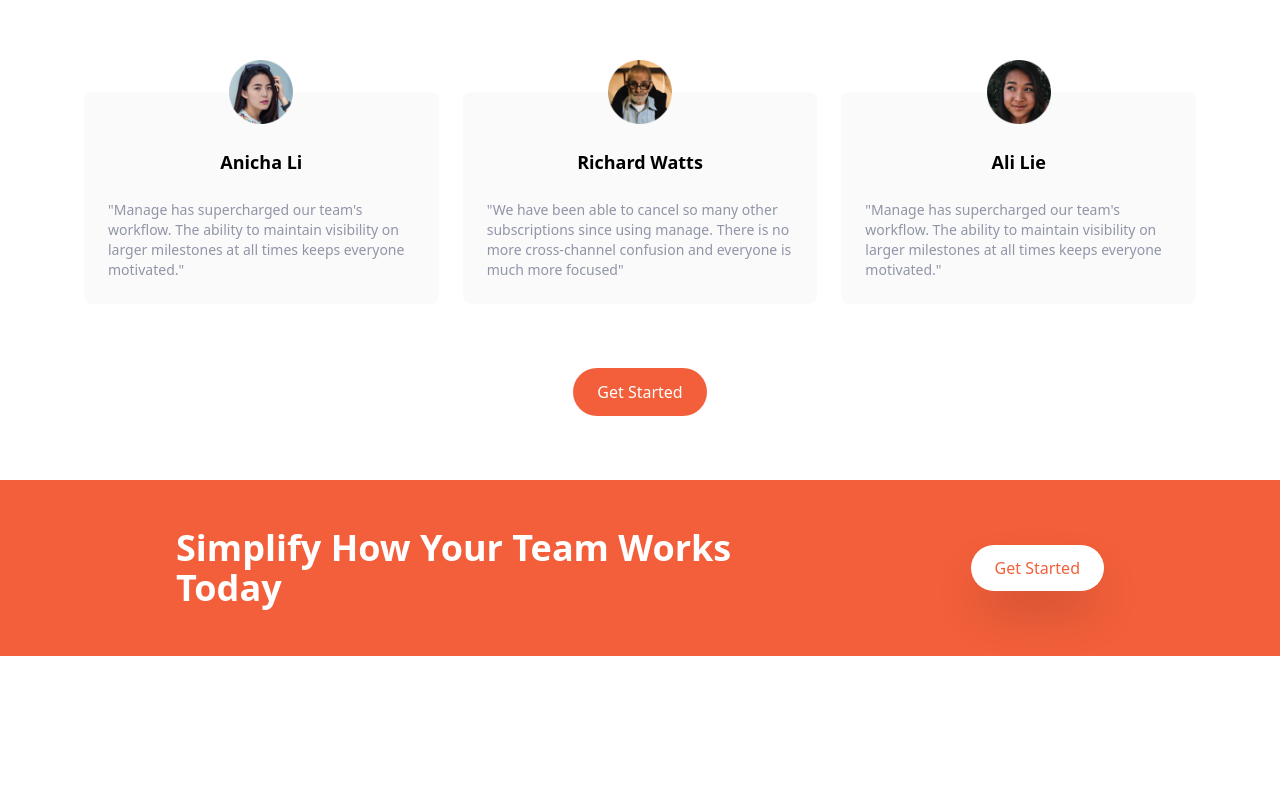
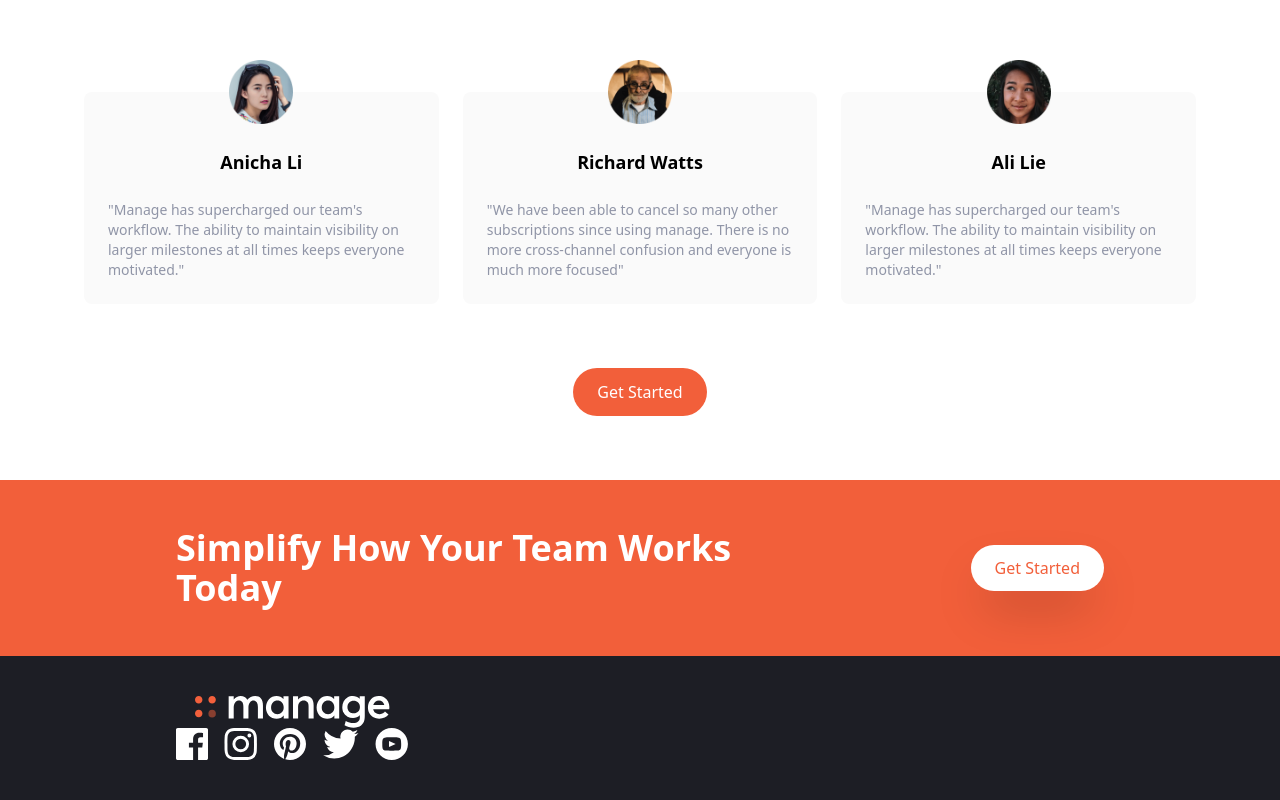
Before and after one commit to Enamtoet/Landing-Page-With-Tailwind, a website: page index.html in a window 1280 px wide. Shown: the part 1320-2120 px from the top of the page. Before the commit the page ends 1976 px from the top, so only its background shows below. Drawn offline with Linux system fonts and the light colour scheme.

Commit message:
Add Footer

```diff
--- a/index.html
+++ b/index.html
@@ -165,5 +165,40 @@
         </div>
     </div>
 </section>
+<!-- Footer  -->
+<footer id="footer" class="bg-veryDarkBlue">
+    <!-- Flex Container  -->
+    <div class="container flex flex-col-reverse justify-between px-6 py-10 mx-auto space-y-8 md:flex-row md:space-y-0">
+        <!-- Logo and social links container  -->
+        <div class="flex flex-col-reverse items-center justify-between space-y-12 md:flex-col md:space-y-0 md:items-center">
+            <div>
+                <img src="img/logo-white.svg" class="h-8" alt="">
+            </div>
+            <!-- Social Links  -->
+            <div class="flex justify-center space-x-4">
+                 <!-- Link 1  -->
+                 <a href="#">
+                    <img src="img/icon-facebook.svg" class="h-8" alt="">
+                 </a>
+                 <!-- Link 2  -->
+                 <a href="#">
+                    <img src="img/icon-instagram.svg" class="h-8" alt="">
+                 </a>
+                 <!-- Link 3  -->
+                 <a href="#">
+                    <img src="img/icon-pinterest.svg" class="h-8" alt="">
+                 </a>
+                 <!-- Link 4  -->
+                 <a href="#">
+                    <img src="img/icon-twitter.svg" class="h-8" alt="">
+                 </a>
+                 <!-- Link 4  -->
+                 <a href="#">
+                    <img src="img/icon-youtube.svg" class="h-8" alt="">
+                 </a>
+            </div>
+        </div>
+    </div>
+</footer>
 </body>
 </html>
```
Also changed, not shown: css/main.css.
